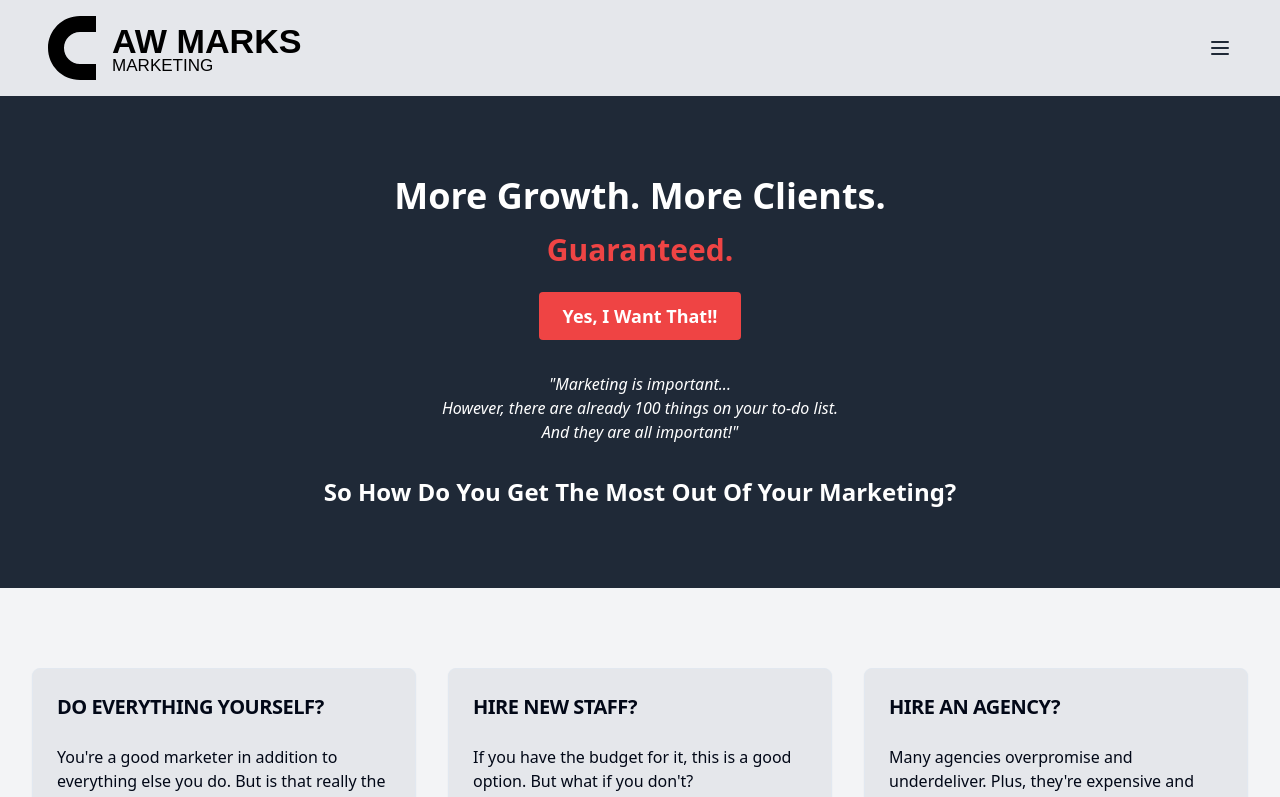
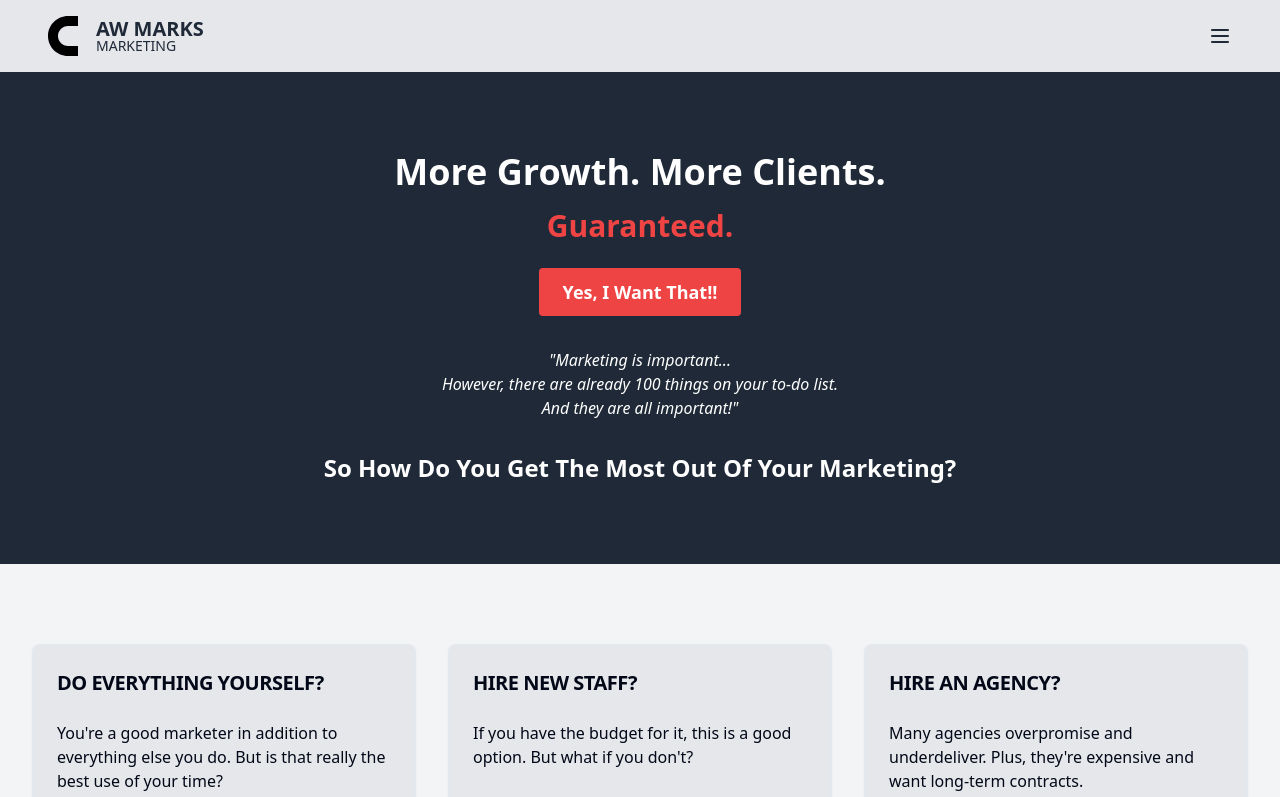
Before and after one commit to Power-and-Hustle/awmarks, a React (Vite) app: page / in a window 1280 px wide. Shown: the top 797 px of the page. Built offline with nearby package versions, Linux system fonts and the light colour scheme.

Commit message:
Update logo design
Modified the logo in the Header component to reflect the new design specifications.
[skip gpt_engineer]

```diff
--- a/src/components/Header.jsx
+++ b/src/components/Header.jsx
@@ -15,11 +15,15 @@ const Header = () => {
     <header className="bg-gray-200 text-gray-800 p-4">
       <div className="container mx-auto flex justify-between items-center">
         <Link to="/" className="hover:opacity-80 transition-opacity">
-          <svg width="300" height="60" viewBox="0 0 300 60" xmlns="http://www.w3.org/2000/svg" className="h-16 w-auto mx-auto object-cover">
-            <path d="M0 30 C0 13.4 13.4 0 30 0 L45 0 L45 15 L30 15 C21.7 15 15 21.7 15 30 C15 38.3 21.7 45 30 45 L45 45 L45 60 L30 60 C13.4 60 0 46.6 0 30 Z" fill="#000000"/>
-            <text x="60" y="35" fontSize="32" fontFamily="Arial, sans-serif" fontWeight="bold" fill="#000000">AW MARKS</text>
-            <text x="60" y="52" fontSize="16" fontFamily="Arial, sans-serif" fill="#000000">MARKETING</text>
-          </svg>
+          <div className="flex items-center">
+            <svg width="40" height="40" viewBox="0 0 40 40" xmlns="http://www.w3.org/2000/svg">
+              <path d="M0 20 C0 9 9 0 20 0 L30 0 L30 10 L20 10 C14.5 10 10 14.5 10 20 C10 25.5 14.5 30 20 30 L30 30 L30 40 L20 40 C9 40 0 31 0 20 Z" fill="#000000"/>
+            </svg>
+            <div className="ml-2 flex flex-col">
+              <span className="text-xl font-bold leading-none">AW MARKS</span>
+              <span className="text-sm leading-none">MARKETING</span>
+            </div>
+          </div>
         </Link>
         <DropdownMenu open={isOpen} onOpenChange={setIsOpen}>
           <DropdownMenuTrigger asChild>
```
